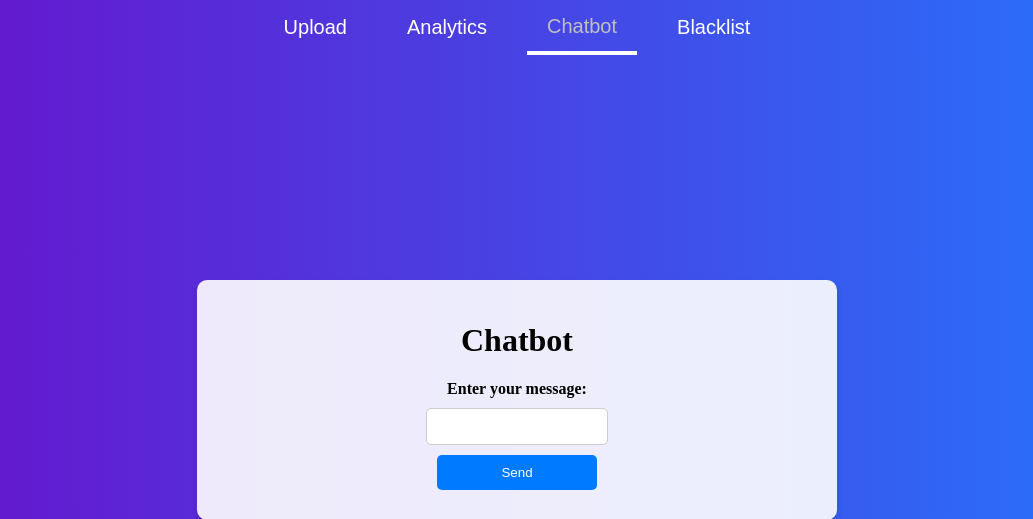
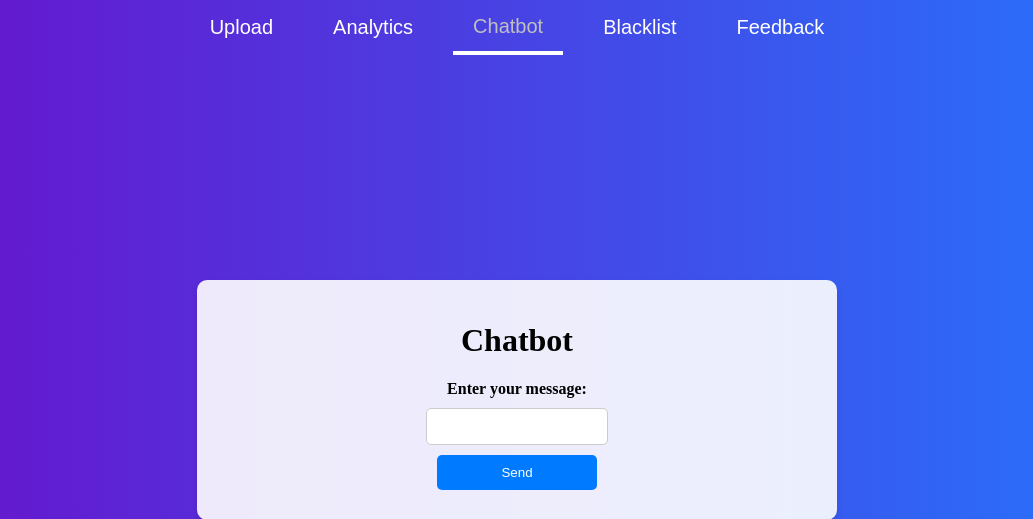
Before and after one commit to kdot-mi/PhishScope, a Flask app: page /chatbot in a window 1280 px wide. Shown: the top 519 px of the page, without its empty margins (123-1156 px from the left). Run offline with Flask 3, Linux system fonts and the light colour scheme.

Commit message:
added feedback nav to analytics, blacklist, and chatbot pages

```diff
--- a/Flask App/templates/analytics.html
+++ b/Flask App/templates/analytics.html
@@ -47,6 +47,7 @@
             <li><a href="" class="current">Analytics</a></li>
             <li><a href="{{ url_for('chatbot') }}">Chatbot</a></li>
             <li><a href="{{ url_for('manage_blacklist') }}">Blacklist</a></li>
+            <li><a href="{{ url_for('feedback') }}">Feedback</a></li>
         </ul>
     </nav>
     <div class="container">
--- a/Flask App/templates/blacklist.html
+++ b/Flask App/templates/blacklist.html
@@ -18,6 +18,7 @@
             <li><a href="{{ url_for('analytics') }}">Analytics</a></li>
             <li><a href="{{ url_for('chatbot') }}">Chatbot</a></li>
             <li><a href="" class="current">Blacklist</a></li>
+            <li><a href="{{ url_for('feedback') }}">Feedback</a></li>
         </ul>
     </nav>
     <div class="container"> <!-- Container for centering content -->
--- a/Flask App/templates/chatbot.html
+++ b/Flask App/templates/chatbot.html
@@ -84,6 +84,7 @@
             <li><a href="{{ url_for('analytics') }}">Analytics</a></li>
             <li><a href="" class="current">Chatbot</a></li>
             <li><a href="{{ url_for('manage_blacklist') }}">Blacklist</a></li>
+            <li><a href="{{ url_for('feedback') }}">Feedback</a></li>
         </ul>
     </nav>
     <div class="container"> <!-- Centered container for chatbot content -->
```
